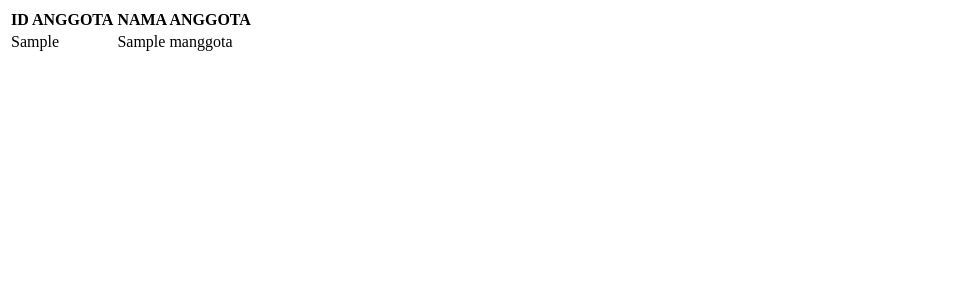
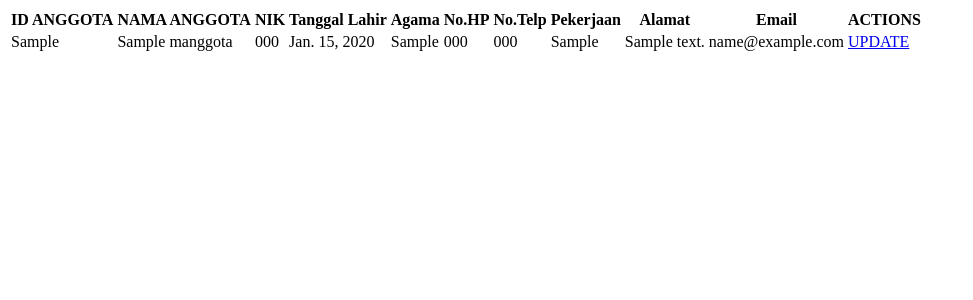
Before and after one commit to BerkatGea19/simkspp7, a Django app: page /anggota/master_anggota in a window 1280 px wide. Shown: the top 300 px of the page, without its empty margins (0-973 px from the left). Run offline with Django 4.2, Linux system fonts and the light colour scheme; tables that the repository leaves empty hold one stand-in row (values such as "Sample post").

Commit message:
Menambah fungsi Update pada menu anggota tapi masih belum fix

```diff
--- a/anggota/templates/master-anggota.html
+++ b/anggota/templates/master-anggota.html
@@ -11,6 +11,15 @@
             <tr>
                 <th>ID ANGGOTA</th>
                 <th>NAMA ANGGOTA</th>
+                <th>NIK</th>
+                <th>Tanggal Lahir</th>
+                <th>Agama</th>
+                <th>No.HP</th>
+                <th>No.Telp</th>
+                <th>Pekerjaan</th>
+                <th>Alamat</th>
+                <th>Email</th>
+                <th>ACTIONS</th>
             </tr>
         </thead>
         <tbody>
@@ -18,6 +27,17 @@
             <tr>
                 <td>{{ anggota.kode_Anggota }}</td>
                 <td>{{ anggota.Nama_Anggota }}</td>
+                <td>{{ anggota.Nomor_Induk_Kependudukan}}</td>
+                <td>{{ anggota.Tgl_Lahir}}</td>
+                <td>{{anggota.Agama}}</td>
+                <td>{{ anggota.No_Hp}}</td>
+                <td>{{ anggota.No_Telp_Rumah}}</td>
+                <td>{{ anggota.Pekerjaan}}</td>
+                <td>{{ anggota.Alamat}}</td>
+                <td>{{ anggota.Email}}</td>
+                <td>
+                    <a href="{% url 'update_anggota' anggota.kode_Anggota %}">UPDATE</a>
+                </td>
             </tr>
             {% endfor %}
         </tbody>
--- a/anggota/urls.py
+++ b/anggota/urls.py
@@ -6,5 +6,7 @@ urlpatterns = [
     path('', views.anggota, name="anggota"),
     path('tambah_anggota', views.tambah_anggota,name="tambahAnggota"),
     path('post_anggota', views.post_anggota, name="postanggota"),
-    path('master_anggota',views.master_anggota, name='masteranggota')
+    path('master_anggota',views.master_anggota, name='masteranggota'),
+    path('update_anggota/<str:kode_Anggota>/', views.update_anggota, name='update_anggota'),
+    path('postupdate_anggota/', views.postupdate_anggota, name="postUpdateAnggota"),
 ]
--- a/anggota/views.py
+++ b/anggota/views.py
@@ -67,3 +67,25 @@ def master_anggota(request):
         'data_anggota' : data_anggota
     }
     return render(request, 'master-anggota.html', context)
+
+def update_anggota(request,kode_Anggota):
+    data_anggota = MAnggota.objects.get(kode_Anggota=kode_Anggota)
+    context = {
+        'data_anggota':data_anggota
+    }
+    return render(request, 'update-anggota.html', context)
+
+def postupdate_anggota(request):
+    kode_Anggota = request.POST['kdanggota']
+    Nama_Anggota = request.POST['Nama_Anggota']
+    Nomor_Induk_Kependudukan = request.POST['Nomor_Induk_Kependudukan']
+    Tgl_Lahir = request.POST['Tgl_Lahir']
+    Agama = request.POST['Agama']
+    No_Hp = request.POST['No_Hp']
+    No_Telp_Rumah = request.POST['No_Telp_Rumah']
+    Pekerjaan = request.POST['Pekerjaan']
+    Alamat = request.POST['Alamat']
+    Email = request.POST['Email']
+
+
+    return redirect(request.META.get('HTTP_REFERER','/'))
```
Also changed, not shown: anggota/templates/update-anggota.html (added, +45 -0 lines).
